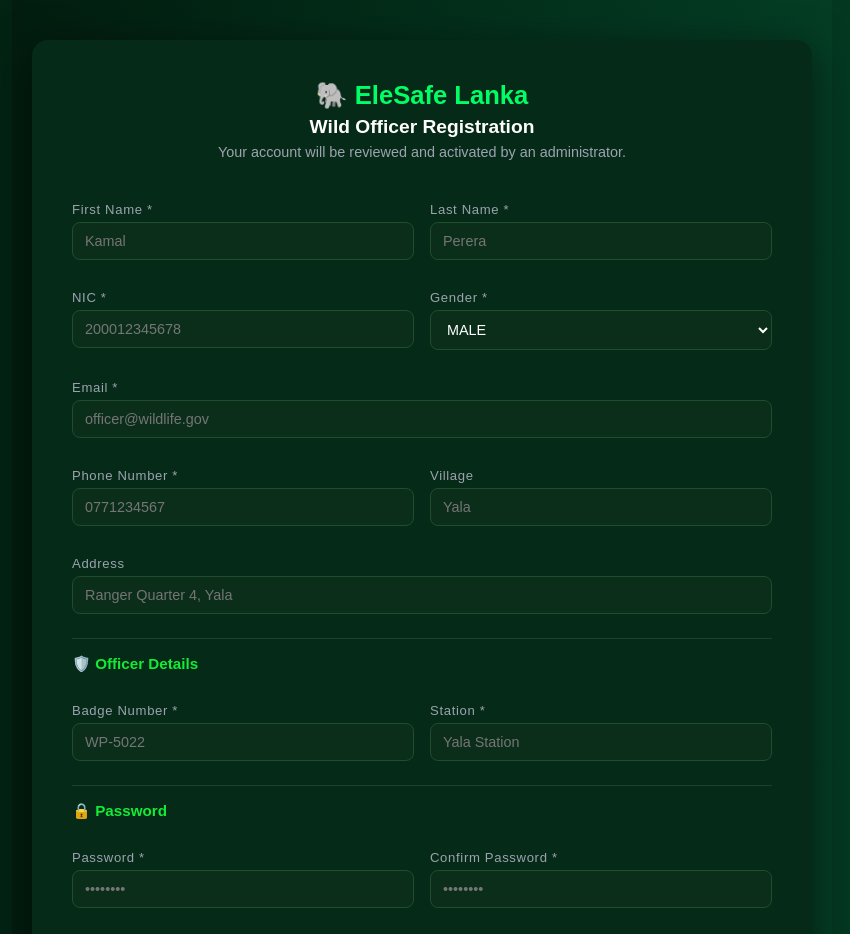
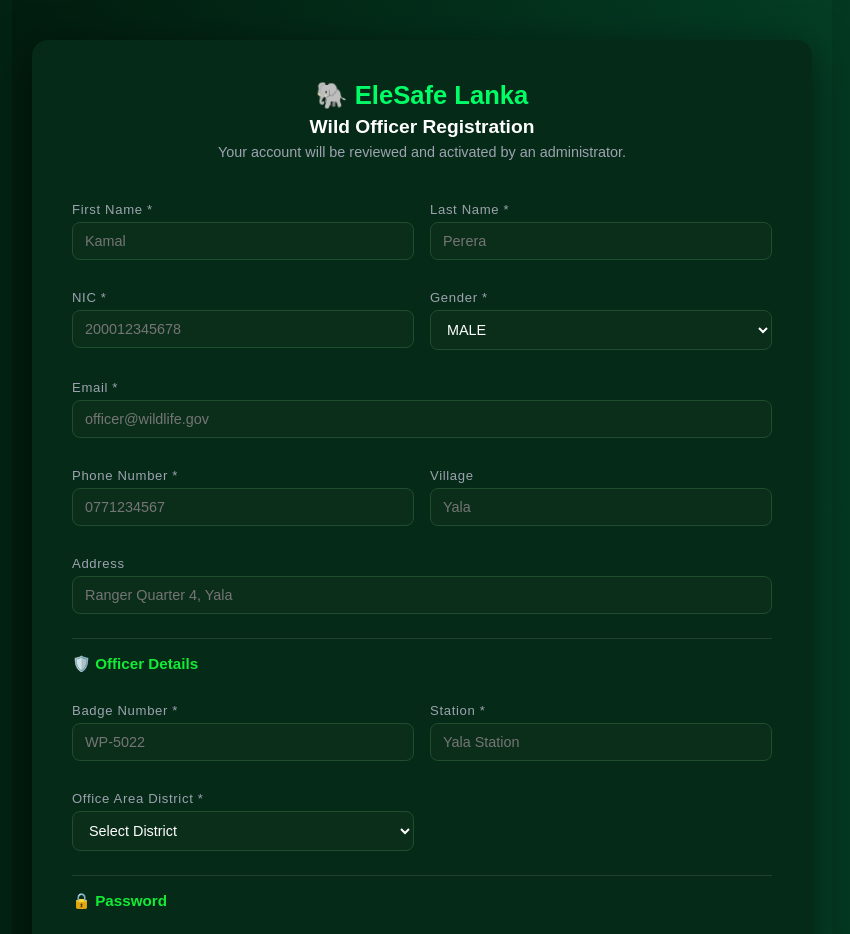
Before and after one commit to chalanaishara/eleSafe_web, a React (Vite) app: page /register in a window 1280 px wide. Shown: the top 934 px of the page, without its empty margins (218-1068 px from the left). Built offline with nearby package versions, Linux system fonts and the light colour scheme.

Commit message:
update reports

```diff
--- a/src/components/AdminProfile.jsx
+++ b/src/components/AdminProfile.jsx
@@ -63,6 +63,7 @@ export default function AdminProfile() {
               <InfoField label="Phone"        value={admin.phoneNumber} />
               <InfoField label="NIC"          value={admin.nic} />
               <InfoField label="Village"      value={admin.village} />
+              <InfoField label="District"     value={admin.district} />
               <InfoField label="Status"       value={admin.status} />
               <InfoField label="Role"         value={admin.role} />
             </div>
--- a/src/components/OfficerProfile.jsx
+++ b/src/components/OfficerProfile.jsx
@@ -68,9 +68,10 @@ export default function OfficerProfile() {
           <div className="card">
             <div className="card-header">🛡️ Officer Details</div>
             <div className="personal-info-row">
-              <InfoField label="Badge Number" value={profile.badgeNumber} />
-              <InfoField label="Station"      value={profile.station} />
-              <InfoField label="Status"       value={profile.status} />
+              <InfoField label="Badge Number"  value={profile.badgeNumber} />
+              <InfoField label="Station"       value={profile.station} />
+              <InfoField label="Office Area District" value={profile.district} />
+              <InfoField label="Status"        value={profile.status} />
             </div>
           </div>
         </div>
--- a/src/components/OfficerReports.jsx
+++ b/src/components/OfficerReports.jsx
@@ -1,7 +1,7 @@
 // src/components/OfficerReports.jsx
-// WILD OFFICER — view recent reports, update damage report status
+// WILD OFFICER — view reports in their duty district, update damage report status
 import { useState, useEffect } from "react";
-import { getRecentReports, updateDamageStatus } from "../services/api";
+import { getReportsByOfficerDistrict, updateDamageStatus } from "../services/api";
 
 const DAMAGE_STATUSES = ["PENDING", "IN_PROGRESS", "RESOLVED"];
 
@@ -25,7 +25,8 @@ export default function OfficerReports({ searchTerm }) {
   const [tab,        setTab]        = useState("sighting"); // "sighting" | "damage"
 
   useEffect(() => {
-    getRecentReports()
+    // ✅ Fetches only reports within this officer's registered duty district
+    getReportsByOfficerDistrict()
       .then(setReports)
       .catch((e) => setError(e.message))
       .finally(() => setLoading(false));
@@ -62,8 +63,22 @@ export default function OfficerReports({ searchTerm }) {
   const sightingCount = reports.filter(isSighting).length;
   const damageCount   = reports.filter(isDamage).length;
 
+  // Show the district from the first report (all belong to same district)
+  const dutyDistrict = reports[0]?.district || null;
+
   return (
     <>
+      {/* District badge */}
+      {dutyDistrict && (
+        <div style={{
+          display: "inline-flex", alignItems: "center", gap: 8,
+          background: "#e8f5e9", color: "#1b5e20",
+          borderRadius: 8, padding: "6px 14px", marginBottom: 16,
+          fontWeight: 600, fontSize: "0.9rem",
+        }}>
+          📍 Duty District: {dutyDistrict}
+        </div>
+      )}
       {/* Tab switcher */}
       <div className="tab-switcher">
         <button
--- a/src/pages/registerPage.jsx
+++ b/src/pages/registerPage.jsx
@@ -6,12 +6,20 @@ import "../styles/register.css";
 
 const GENDERS = ["MALE", "FEMALE", "OTHER"];
 
+const SRI_LANKA_DISTRICTS = [
+  "Ampara", "Anuradhapura", "Badulla", "Batticaloa", "Colombo",
+  "Galle", "Gampaha", "Hambantota", "Jaffna", "Kalutara",
+  "Kandy", "Kegalle", "Kilinochchi", "Kurunegala", "Mannar",
+  "Matale", "Matara", "Moneragala", "Mullaitivu", "Nuwara Eliya",
+  "Polonnaruwa", "Puttalam", "Ratnapura", "Trincomalee", "Vavuniya",
+];
+
 export default function RegisterPage() {
   const navigate = useNavigate();
   const [form, setForm] = useState({
     firstName: "", lastName: "", nic: "", email: "",
     phoneNumber: "", password: "", confirmPassword: "",
-    gender: "MALE", address: "", village: "",
+    gender: "MALE", address: "", village: "", district: "",
     badgeNumber: "", station: "",
   });
   const [error,   setError]   = useState("");
@@ -39,6 +47,7 @@ export default function RegisterPage() {
         gender:      form.gender,
         address:     form.address,
         village:     form.village,
+        district:    form.district,
         badgeNumber: form.badgeNumber,
         station:     form.station,
         role:        "WILD_OFFICER",
@@ -126,6 +135,17 @@ export default function RegisterPage() {
               <input name="station" value={form.station} onChange={set} required placeholder="Yala Station" />
             </div>
 
+            {/* ✅ District dropdown inside Officer Details — maps to backend district field */}
+            <div className="input-group">
+              <label>Office Area District *</label>
+              <select name="district" value={form.district} onChange={set} required>
+                <option value="" disabled>Select District</option>
+                {SRI_LANKA_DISTRICTS.map((d) => (
+                  <option key={d} value={d}>{d}</option>
+                ))}
+              </select>
+            </div>
+
             <div className="section-title full">🔒 Password</div>
 
             <div className="input-group">
--- a/src/services/api.js
+++ b/src/services/api.js
@@ -94,6 +94,13 @@ export const updateUserStatus = (userId, status) =>
 export const getRecentReports       = ()         => authFetch("/api/reports/recent");
 export const getReportById          = (id)       => authFetch(`/api/reports/${id}`);
 export const getReportsByVillage    = (village)  => authFetch(`/api/reports/village/${village}`);
+
+// ✅ Officer's own duty-district reports (district derived from profile server-side)
+export const getReportsByOfficerDistrict = () => authFetch("/api/reports/district");
+
+// ✅ Specific district — officer must match; admin can use any
+export const getReportsByDistrict   = (district) => authFetch(`/api/reports/district/${encodeURIComponent(district)}`);
+
 export const updateDamageStatus     = (id, status) =>
   authFetch(`/api/reports/damage/${id}/status`, {
     method: "PATCH",
```
